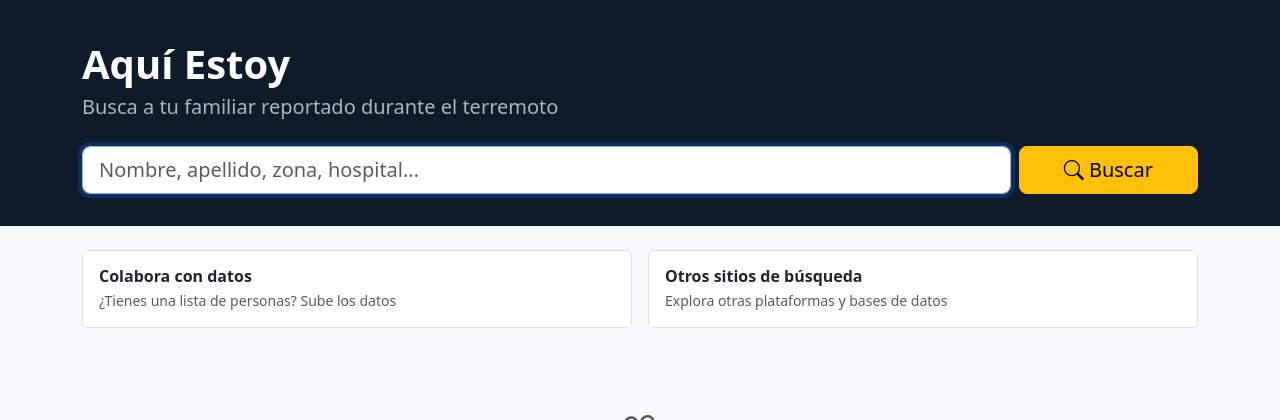
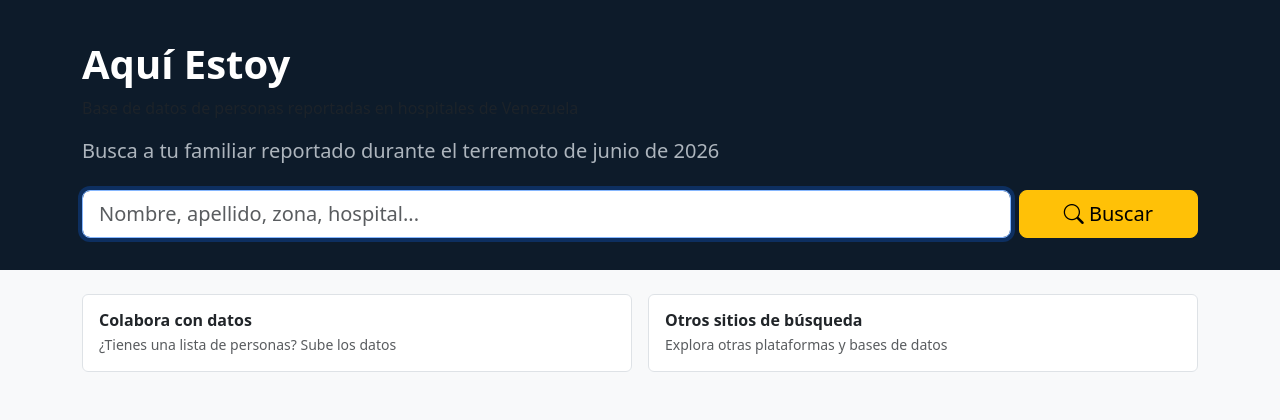
Before and after one commit to rypptc/aquiestoy, a Flask app: page / in a window 1280 px wide. Shown: the part 56-476 px from the top of the page. Run offline with Flask 3, Linux system fonts and the light colour scheme.

Commit message:
Improve home header with context and purpose
- Add descriptive subtitle about Venezuelan hospital database
- Mention specific earthquake (June 2026)
- Clear what the page does without cluttering

Co-Authored-By: Claude Haiku 4.5 <noreply@anthropic.com>

```diff
--- a/templates/index.html
+++ b/templates/index.html
@@ -4,8 +4,9 @@
 {% block content %}
 <div class="search-hero">
   <div class="container">
-    <h1 class="mb-1">Aquí Estoy</h1>
-    <p class="lead mb-4">Busca a tu familiar reportado durante el terremoto</p>
+    <h1 class="mb-2">Aquí Estoy</h1>
+    <p class="text-muted mb-3">Base de datos de personas reportadas en hospitales de Venezuela</p>
+    <p class="lead mb-4">Busca a tu familiar reportado durante el terremoto de junio de 2026</p>
     <form method="GET" action="{{ url_for('public.index') }}">
       <div class="row g-2">
         <div class="col-md-10">
```
